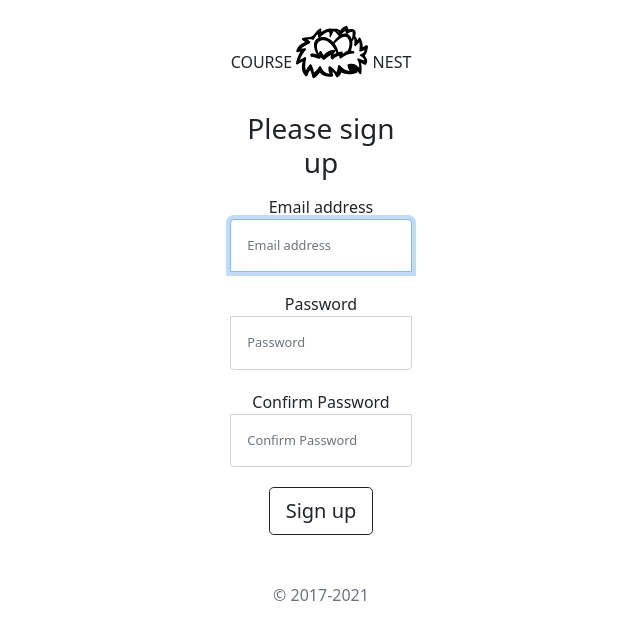
After one commit to ep4sh/autopsy, a Flask app: page /register in a window 1280 px wide. The commit adds this page. Shown: the top 640 px of the page, without its empty margins (319-959 px from the left). Run offline with Flask 2, Linux system fonts and the light colour scheme.

Commit message:
Create login/register forms

```diff
--- /dev/null
+++ b/courses_app/forms.py
@@ -0,0 +1,21 @@
+from flask_wtf import FlaskForm
+from wtforms import StringField, PasswordField, SubmitField, BooleanField
+from wtforms.validators import DataRequired, Length, Email, EqualTo
+
+class RegistrationForm(FlaskForm):
+    email = StringField('Email',
+                        validators=[DataRequired(), Email()])
+    password = PasswordField('Password',
+                           validators=[DataRequired(), Length(min=8, max=20)])
+    confirm_password = PasswordField('Confirm Password',
+                           validators=[DataRequired(), Length(min=8, max=20),
+                                      EqualTo('password')])
+    submit = SubmitField('Sign up')
+
+class LoginForm(FlaskForm):
+    email = StringField('Email',
+                        validators=[DataRequired(), Email()])
+    password = PasswordField('Password',
+                           validators=[DataRequired(), Length(min=8, max=20)])
+    remember = BooleanField('Remember me')
+    submit = SubmitField('Sign in')
--- a/courses_app/routes.py
+++ b/courses_app/routes.py
@@ -1,5 +1,6 @@
 from flask import render_template, request
 from courses_app import app
+from courses_app.forms import RegistrationForm, LoginForm
 
 @app.route('/')
 def dashboard():
@@ -11,12 +12,25 @@ def login():
     if request.method == 'POST':
         return do_the_login()
     else:
-        return show_the_login_form()
-
+        return show_the_login()
 
 def do_the_login():
     pass
 
+def show_the_login():
+    form = LoginForm()
+    return render_template('login.html', form=form)
 
-def show_the_login_form():
+@app.route('/register', methods=['GET', 'POST'])
+def register():
+    if request.method == 'POST':
+        return do_the_reg()
+    else:
+        return show_the_reg()
+
+def do_the_reg():
     pass
+
+def show_the_reg():
+    form = RegistrationForm()
+    return render_template('register.html', form=form)
--- a/courses_app/static/dashboard.css
+++ b/courses_app/static/dashboard.css
@@ -33,7 +33,7 @@
 
 .sidebar-sticky {
   height: calc(100vh - 48px);
-  padding-top: .5rem;
+  padding-top: 5rem;
   overflow-x: hidden;
   overflow-y: auto; /* Scrollable contents if viewport is shorter than content. */
 }
@@ -62,5 +62,42 @@
 }
 
 /*
- * Utilities
+ * Logo
  */
+
+.logo {
+  with: 100%;
+  height: 2rem;
+  margin-left: 0.35rem;
+  margin-right: 0.35rem;
+}
+
+.form-signin {
+  width: 100%;
+  padding: 1rem;
+  margin: auto;
+}
+.form-signin .checkbox {
+  font-weight: 400;
+}
+.form-signin .form-control {
+  position: relative;
+  box-sizing: border-box;
+  height: auto;
+  padding: 1rem;
+  font-size: 0.8rem;
+}
+.form-signin .form-control:focus {
+  z-index: 2;
+}
+.form-signin input {
+  margin-bottom: 1.25rem;
+}
+.form-signin input[type="email"] {
+  border-bottom-right-radius: 0;
+  border-bottom-left-radius: 0;
+}
+.form-signin input[type="password"] {
+  border-top-left-radius: 0;
+  border-top-right-radius: 0;
+}
--- /dev/null
+++ b/courses_app/templates/register.html
@@ -0,0 +1,39 @@
+<!doctype html>
+<html lang="en">
+  <head>
+    <meta charset="utf-8">
+    <meta name="viewport" content="width=device-width, initial-scale=1, shrink-to-fit=no">
+    <meta name="description" content="">
+    <meta name="author" content="Mark Otto, Jacob Thornton, and Bootstrap contributors">
+    <meta name="generator" content="Jekyll v3.8.5">
+    <title>Course Nest: Sign Up</title>
+
+    <!-- Bootstrap core CSS -->
+    <link href="https://cdn.jsdelivr.net/npm/bootstrap@5.0.0-beta2/dist/css/bootstrap.min.css" rel="stylesheet" integrity="sha384-BmbxuPwQa2lc/FVzBcNJ7UAyJxM6wuqIj61tLrc4wSX0szH/Ev+nYRRuWlolflfl" crossorigin="anonymous">
+
+    <!-- Custom styles for this template -->
+    <link rel="stylesheet" type="text/css" href="{{ url_for('static', filename='dashboard.css') }}">
+  </head>
+  <body class="text-center">
+    <div class="container col-lg-2">
+      <div class="row">
+        <form class="form-signin">
+          <div>
+            COURSE
+            <img class="mb-4" src="{{ url_for('static', filename='nest.svg') }}" alt="Course Nest" width="72" height="72">
+            NEST
+          </div>
+          <h1 class="h3 mb-3 font-weight-normal">Please sign up</h1>
+          <label for="inputEmail" class="sr-only">Email address</label>
+          <input type="email" id="inputEmail" class="form-control" placeholder="Email address" required autofocus>
+          <label for="inputPassword" class="sr-only">Password</label>
+          <input type="password" id="inputPassword" class="form-control" placeholder="Password" required>
+          <label for="confirmPassword" class="sr-only">Confirm Password</label>
+          <input type="password" id="confirmPassword" class="form-control" placeholder="Confirm Password" required>
+          <button class="btn btn-lg btn-outline-dark btn-block" type="submit">Sign up</button>
+          <p class="mt-5 mb-3 text-muted">&copy; 2017-2021</p>
+        </form>
+      </div>
+    </div>
+  </body>
+</html>
--- a/courses_app/templates/user.html
+++ b/courses_app/templates/user.html
@@ -1,14 +1,14 @@
 {% extends "top_layer.html" %}
 
 {% block title %}
-  <title>Courses Engine Dashboard</title>
+  <title>Course Nest Dashboard</title>
 {% endblock title %}
 
 {% block menu %}
-        <nav class="col-md-2 d-md-block bg-light sidebar-sticky py-5">
+        <nav class="col-md-2 d-md-block bg-light sidebar-sticky">
           <div class="sidebar">
             <h6 class="sidebar-heading d-flex justify-content-between align-items-center px-3 mt-4 mb-1 text-muted">
-              <span>Course Engine</span>
+              <span>Course Nest</span>
             </h6>
             <ul class="nav flex-column mb-2">
               <li class="nav-item">
```
Also changed, not shown: courses_app/templates/base.html (+7 -1 lines), courses_app/templates/login.html (added, +42 -0 lines), courses_app/static/nest.svg (added).
